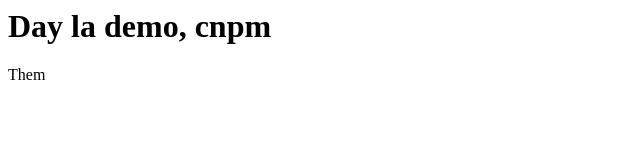
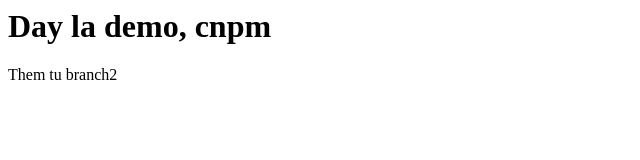
Before and after one commit to DuyTranKhanh/DemoCNPM, a plain HTML site: page index.html in a window 1280 px wide. Shown: the full height of the page, 0-640 px from the left. Drawn offline with Linux system fonts and the light colour scheme.

Commit message:
thay doi file index.html

```diff
--- a/index.html
+++ b/index.html
@@ -3,5 +3,5 @@
 
 </h1>
 <p>
-    Them
+    Them tu branch2
 </p>
```
